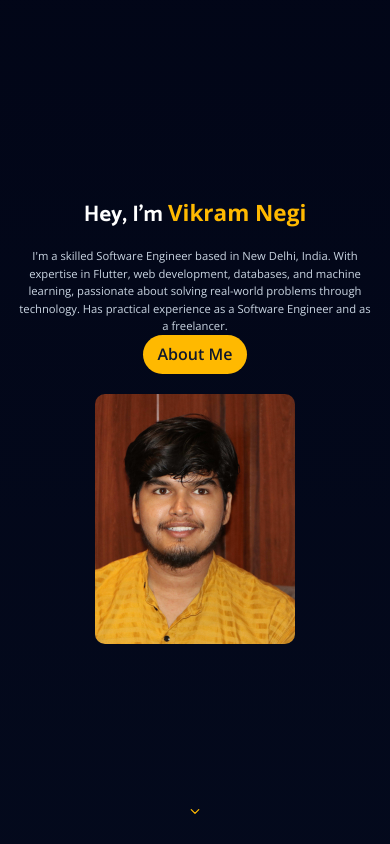
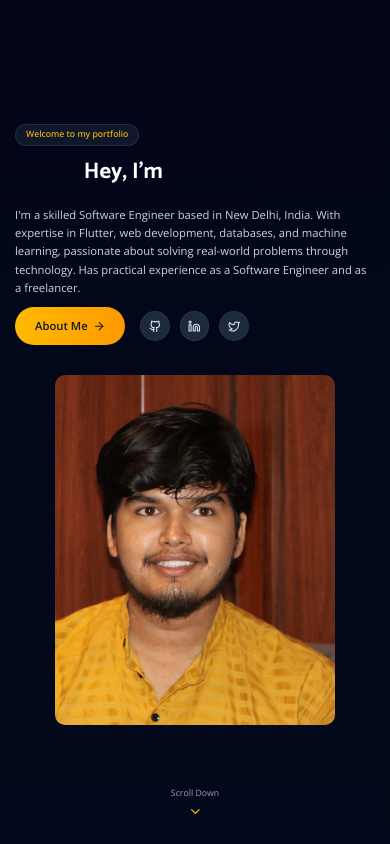
Before and after one commit to vik-negi/portfolio, a Next.js app: page / in a window 390 px wide. Shown: the top 844 px of the page. Built offline with nearby package versions, Linux system fonts and the light colour scheme.

Commit message:
update code

```diff
--- a/src/app/MainSection.tsx
+++ b/src/app/MainSection.tsx
@@ -66,39 +66,39 @@ export default React.memo(function MainSection() {
       className="min-h-screen flex flex-col items-center justify-center px-6 py-16 relative"
       id="home"
     >
-      {userInfo &&
-        (isMobile ? (
-          <div className="w-full max-w-7xl mx-auto flex flex-col items-center gap-8">
-            <div className="space-y-4 text-center">
-              <h1 className="text-4xl font-bold text-white">
-                Hey, I'm <span className="text-amber-400">{fullName}</span>
-              </h1>
-              <p className="text-lg text-slate-300 max-w-2xl">
-                {userInfo?.profileDescription}
-              </p>
-              <button
-                className="px-6 py-3 bg-amber-400 rounded-full text-slate-900 font-semibold"
-                onClick={scrollToNextSection}
-              >
-                About Me
-              </button>
-            </div>
-            <Image
-              src={imageSrc}
-              className="w-[200px] h-[250px] object-cover rounded-2xl"
-              alt="Profile"
-              height={250}
-              width={200}
-              loading="lazy"
-            />
-            <div className="absolute bottom-10 left-1/2 transform -translate-x-1/2">
-              <ChevronDown
-                className="w-6 h-6 text-amber-400"
-                onClick={scrollToNextSection}
-              />
-            </div>
-          </div>
-        ) : (
+      {userInfo && (
+        // (isMobile ? (
+        //   <div className="w-full max-w-7xl mx-auto flex flex-col items-center gap-8">
+        //     <div className="space-y-4 text-center">
+        //       <h1 className="text-4xl font-bold text-white">
+        //         Hey, I'm <span className="text-amber-400">{fullName}</span>
+        //       </h1>
+        //       <p className="text-lg text-slate-300 max-w-2xl">
+        //         {userInfo?.profileDescription}
+        //       </p>
+        //       <button
+        //         className="px-6 py-3 bg-amber-400 rounded-full text-slate-900 font-semibold"
+        //         onClick={scrollToNextSection}
+        //       >
+        //         About Me
+        //       </button>
+        //     </div>
+        //     <Image
+        //       src={imageSrc}
+        //       className="w-[200px] h-[250px] object-cover rounded-2xl"
+        //       alt="Profile"
+        //       height={250}
+        //       width={200}
+        //       loading="lazy"
+        //     />
+        //     <div className="absolute bottom-10 left-1/2 transform -translate-x-1/2">
+        //       <ChevronDown
+        //         className="w-6 h-6 text-amber-400"
+        //         onClick={scrollToNextSection}
+        //       />
+        //     </div>
+        //   </div>
+        // ) :
         <motion.div
           style={{ opacity, scale, y }}
           className="w-full max-w-7xl mx-auto flex flex-col md:flex-row items-center justify-between gap-12"
@@ -230,7 +230,7 @@ export default React.memo(function MainSection() {
             <ChevronDown className="w-6 h-6 text-amber-400" />
           </motion.div>
         </motion.div>
-        ))}
+      )}
     </section>
   );
 });
```
Lines whose indentation alone changed are shown as unchanged.
